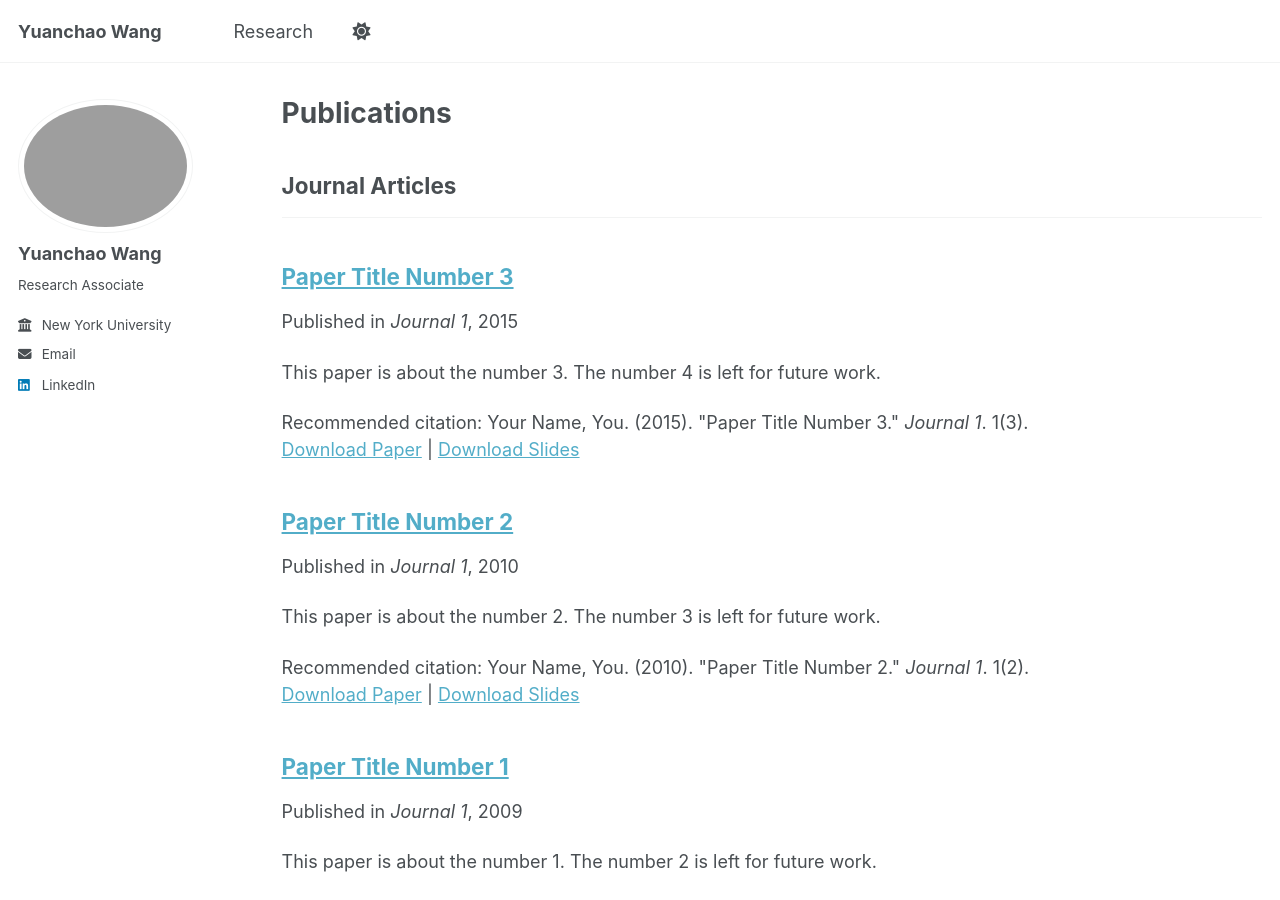
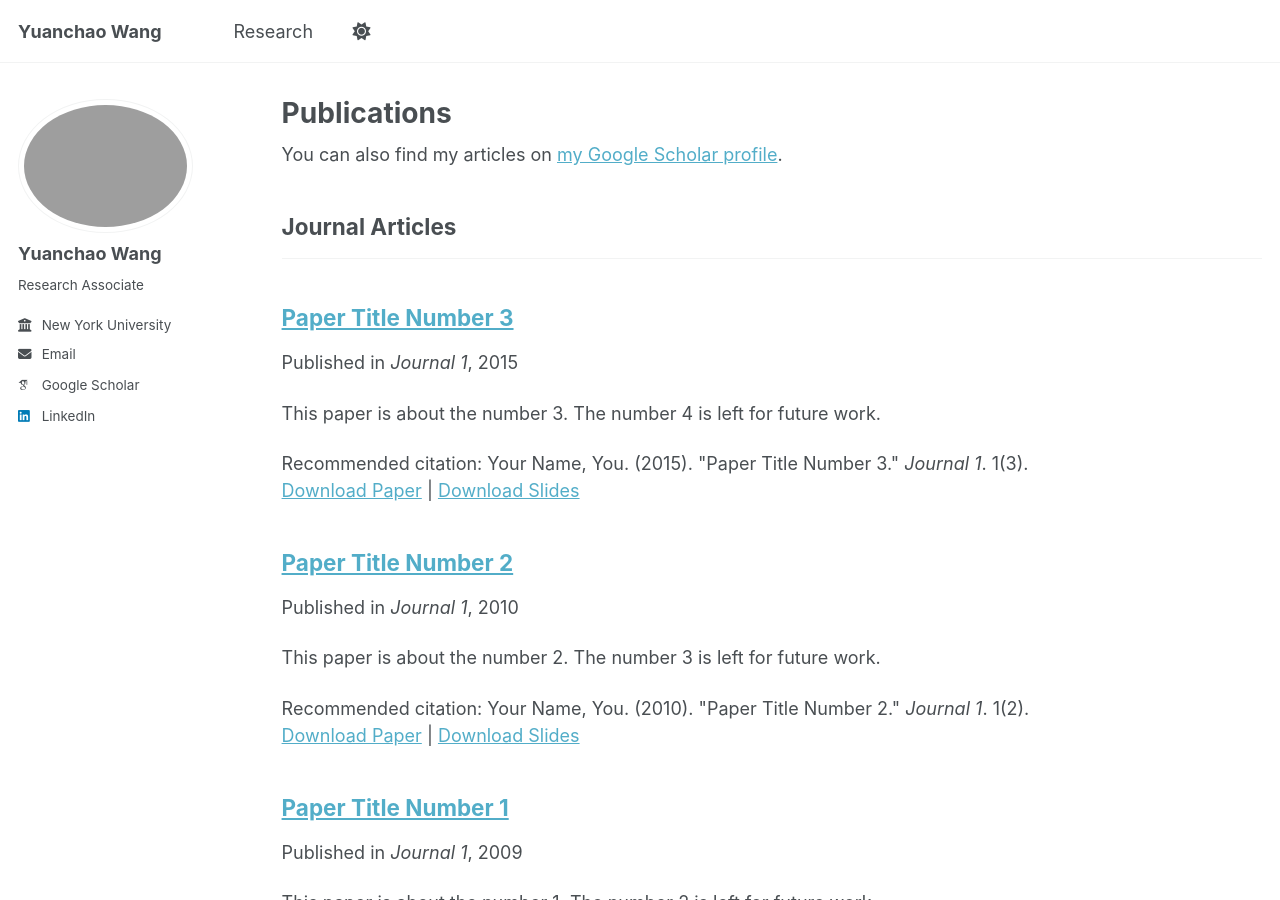
Before and after one commit to JohnnyWyc/JohnnyWyc.github.io, a Jekyll site: the page built from _pages/publications.html, in a window 1280 px wide and 900 px high. Built offline with Jekyll 4.4.1, drawn with Linux system fonts in a browser that asks for light colours; some web fonts are replaced; a script bundle is joined from its source files by our own code; library files that are not in the unit come from our copies; some of the changed lines change nothing that is shown.

Commit message:
Update _config.yml

```diff
--- a/_config.yml
+++ b/_config.yml
@@ -33,7 +33,7 @@
   # Academic websites
   academia         : # URL
   arxiv            : # URL - Update with the correct link to your profile
-  googlescholar    :
+  googlescholar    : "https://scholar.google.com/citations?user=QNZzYLYAAAAJ&hl=en&oi=sra"
   inspire-hep      : # URL
   impactstory      : # URL
   orcid            :
```
